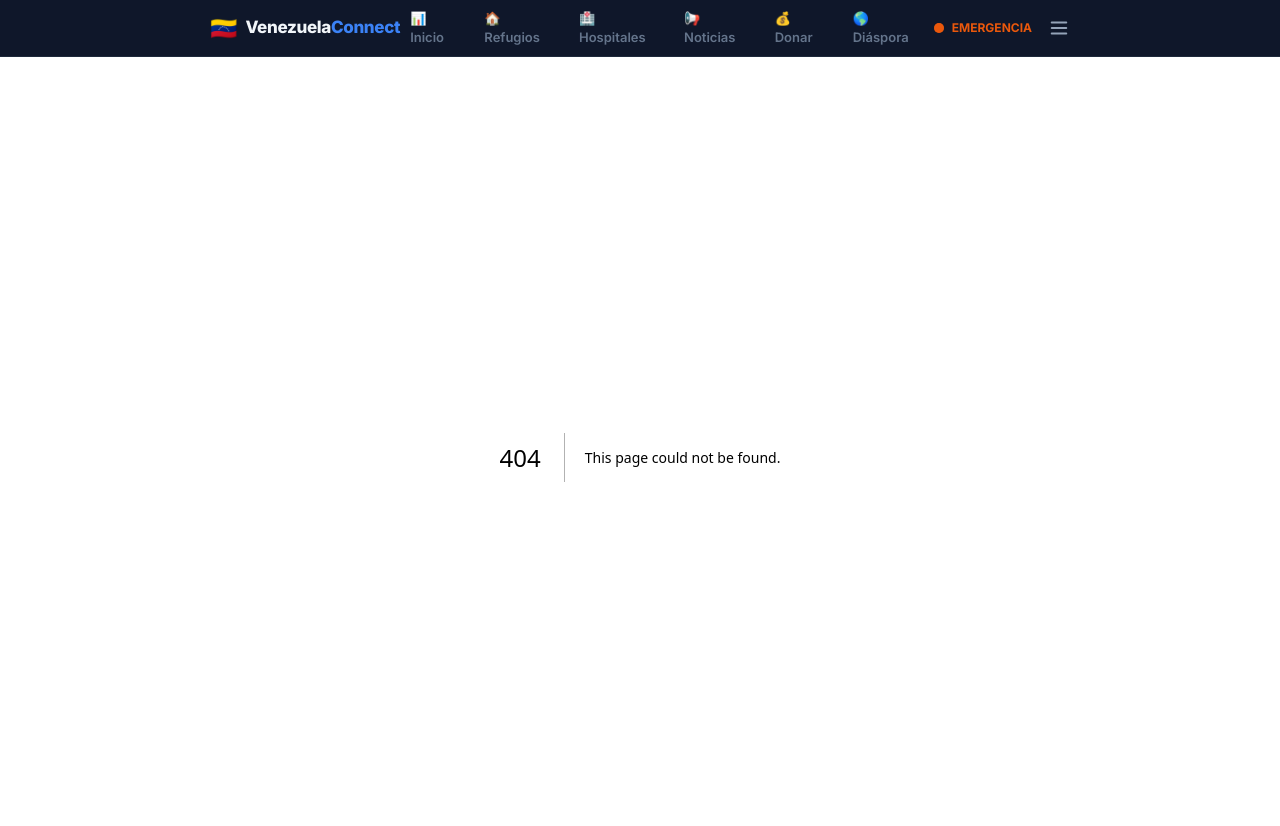
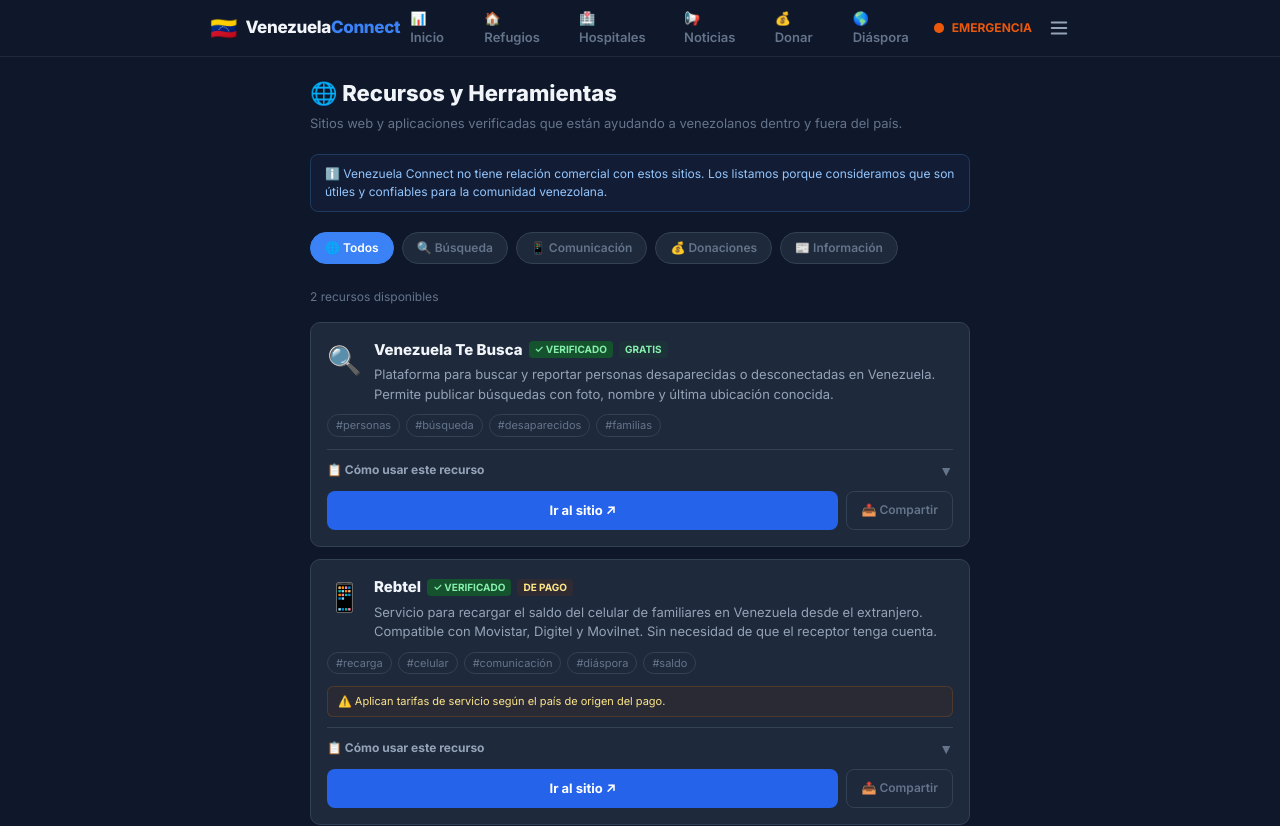
Before and after one commit to venezuelaconnectdev-lgtm/venezuela-connect, a Next.js app in the folder venezuela-connect-clean/: page /recursos in a window 1280 px wide. Before the commit this address had no page. Shown: the top 826 px of the page. Built offline with nearby package versions, Linux system fonts and the light colour scheme.

Commit message:
incoporacion recursos extra

```diff
--- /dev/null
+++ b/venezuela-connect-clean/app/recursos/page.tsx
@@ -0,0 +1,200 @@
+'use client'
+import { useState } from 'react'
+
+const RECURSOS = [
+  {
+    id: 1,
+    categoria: 'busqueda',
+    icon: '🔍',
+    nombre: 'Venezuela Te Busca',
+    descripcion: 'Plataforma para buscar y reportar personas desaparecidas o desconectadas en Venezuela. Permite publicar búsquedas con foto, nombre y última ubicación conocida.',
+    url: 'https://venezuelatebusca.com/',
+    como_usar: [
+      'Entra al sitio y selecciona "Buscar persona" o "Reportar desaparecido"',
+      'Ingresa el nombre completo y la última ubicación conocida',
+      'Agrega una foto si es posible para facilitar la identificación',
+      'Comparte el enlace de búsqueda por WhatsApp con familiares',
+    ],
+    tags: ['personas', 'búsqueda', 'desaparecidos', 'familias'],
+    gratuito: true,
+    verificado: true,
+  },
+  {
+    id: 2,
+    categoria: 'comunicacion',
+    icon: '📱',
+    nombre: 'Rebtel',
+    descripcion: 'Servicio para recargar el saldo del celular de familiares en Venezuela desde el extranjero. Compatible con Movistar, Digitel y Movilnet. Sin necesidad de que el receptor tenga cuenta.',
+    url: 'https://www.rebtel.com/es/',
+    como_usar: [
+      'Entra al sitio y selecciona el país: Venezuela',
+      'Ingresa el número de teléfono del familiar a recargar',
+      'Elige el monto de recarga y el operador (Movistar, Digitel, Movilnet)',
+      'Paga con tarjeta de crédito o débito internacional',
+      'La recarga llega en minutos directamente al celular',
+    ],
+    tags: ['recarga', 'celular', 'comunicación', 'diáspora', 'saldo'],
+    gratuito: false,
+    verificado: true,
+    nota: 'Aplican tarifas de servicio según el país de origen del pago.',
+  },
+]
+
+const CATEGORIAS = [
+  { id: 'all',          label: 'Todos',          icon: '🌐' },
+  { id: 'busqueda',     label: 'Búsqueda',       icon: '🔍' },
+  { id: 'comunicacion', label: 'Comunicación',   icon: '📱' },
+  { id: 'donacion',     label: 'Donaciones',     icon: '💰' },
+  { id: 'informacion',  label: 'Información',    icon: '📰' },
+]
+
+export default function RecursosPage() {
+  const [filtro, setFiltro]       = useState('all')
+  const [expandido, setExpandido] = useState<number | null>(null)
+
+  const filtrados = RECURSOS.filter(r => filtro === 'all' || r.categoria === filtro)
+
+  return (
+    <div style={{ maxWidth: 700, margin: '0 auto', padding: '20px 20px 80px' }}>
+
+      {/* HEADER */}
+      <div style={{ marginBottom: 20 }}>
+        <div style={{ fontSize: 22, fontWeight: 800, marginBottom: 4 }}>🌐 Recursos y Herramientas</div>
+        <div style={{ fontSize: 13, color: '#64748b', lineHeight: 1.5 }}>
+          Sitios web y aplicaciones verificadas que están ayudando a venezolanos dentro y fuera del país.
+        </div>
+      </div>
+
+      {/* AVISO */}
+      <div style={{ background: '#1e3a5f33', border: '1px solid #1e3a5f', borderRadius: 8, padding: '10px 14px', marginBottom: 20, fontSize: 12, color: '#93c5fd', lineHeight: 1.5 }}>
+        ℹ️ Venezuela Connect no tiene relación comercial con estos sitios. Los listamos porque consideramos que son útiles y confiables para la comunidad venezolana.
+      </div>
+
+      {/* FILTROS */}
+      <div style={{ display: 'flex', gap: 8, marginBottom: 20, overflowX: 'auto', paddingBottom: 4 }}>
+        {CATEGORIAS.map(c => (
+          <button
+            key={c.id}
+            onClick={() => setFiltro(c.id)}
+            className={`filter-btn ${filtro === c.id ? 'active' : ''}`}
+          >
+            {c.icon} {c.label}
+          </button>
+        ))}
+      </div>
+
+      {/* CONTADOR */}
+      <div style={{ fontSize: 12, color: '#64748b', marginBottom: 16 }}>
+        {filtrados.length} recurso{filtrados.length !== 1 ? 's' : ''} disponible{filtrados.length !== 1 ? 's' : ''}
+      </div>
+
+      {/* LISTA */}
+      <div style={{ display: 'flex', flexDirection: 'column', gap: 12 }}>
+        {filtrados.map(r => (
+          <div key={r.id} className="card">
+
+            {/* TOP ROW */}
+            <div style={{ display: 'flex', gap: 12, alignItems: 'flex-start', marginBottom: 10 }}>
+              <div style={{ fontSize: 28, flexShrink: 0 }}>{r.icon}</div>
+              <div style={{ flex: 1 }}>
+                <div style={{ display: 'flex', gap: 6, flexWrap: 'wrap', marginBottom: 4, alignItems: 'center' }}>
+                  <span style={{ fontWeight: 800, fontSize: 15 }}>{r.nombre}</span>
+                  {r.verificado && (
+                    <span style={{ background: '#14532d', color: '#86efac', padding: '1px 6px', borderRadius: 4, fontSize: 10, fontWeight: 700 }}>
+                      ✓ VERIFICADO
+                    </span>
+                  )}
+                  {r.gratuito ? (
+                    <span style={{ background: '#14532d33', color: '#86efac', padding: '1px 6px', borderRadius: 4, fontSize: 10, fontWeight: 700 }}>
+                      GRATIS
+                    </span>
+                  ) : (
+                    <span style={{ background: '#78350f33', color: '#fde68a', padding: '1px 6px', borderRadius: 4, fontSize: 10, fontWeight: 700 }}>
+                      DE PAGO
+                    </span>
+                  )}
+                </div>
+                <div style={{ fontSize: 13, color: '#94a3b8', lineHeight: 1.5 }}>{r.descripcion}</div>
+              </div>
+            </div>
+
+            {/* TAGS */}
+            <div style={{ display: 'flex', gap: 6, flexWrap: 'wrap', marginBottom: 12 }}>
+              {r.tags.map(t => (
+                <span key={t} style={{ background: '#1e293b', border: '1px solid #334155', color: '#64748b', padding: '2px 8px', borderRadius: 20, fontSize: 11 }}>
+                  #{t}
+                </span>
+              ))}
+            </div>
+
+            {/* NOTA */}
+            {r.nota && (
+              <div style={{ background: '#78350f22', border: '1px solid #d9770633', borderRadius: 6, padding: '6px 10px', fontSize: 11, color: '#fde68a', marginBottom: 10 }}>
+                ⚠️ {r.nota}
+              </div>
+            )}
+
+            {/* CÓMO USAR — acordeón */}
+            <div
+              style={{ borderTop: '1px solid #334155', paddingTop: 10, marginBottom: 10, cursor: 'pointer', display: 'flex', justifyContent: 'space-between', alignItems: 'center' }}
+              onClick={() => setExpandido(expandido === r.id ? null : r.id)}
+            >
+              <span style={{ fontSize: 12, fontWeight: 700, color: '#94a3b8' }}>📋 Cómo usar este recurso</span>
+              <span style={{ color: '#64748b', fontSize: 14 }}>{expandido === r.id ? '▲' : '▼'}</span>
+            </div>
+
+            {expandido === r.id && (
+              <div style={{ marginBottom: 12 }}>
+                {r.como_usar.map((paso, i) => (
+                  <div key={i} style={{ display: 'flex', gap: 10, marginBottom: 8, alignItems: 'flex-start' }}>
+                    <div style={{ background: '#1e3a5f', color: '#93c5fd', borderRadius: '50%', width: 22, height: 22, display: 'flex', alignItems: 'center', justifyContent: 'center', fontSize: 11, fontWeight: 800, flexShrink: 0 }}>
+                      {i + 1}
+                    </div>
+                    <div style={{ fontSize: 13, color: '#94a3b8', lineHeight: 1.5 }}>{paso}</div>
+                  </div>
+                ))}
+              </div>
+            )}
+
+            {/* ACTIONS */}
+            <div style={{ display: 'flex', gap: 8 }}>
+              <a href={r.url} target="_blank" rel="noopener noreferrer" style={{ flex: 1 }}>
+                <button className="btn-primary" style={{ width: '100%' }}>
+                  Ir al sitio ↗
+                </button>
+              </a>
+              <button
+                className="btn-outline"
+                onClick={() => window.open(`https://wa.me/?text=${encodeURIComponent(`🔗 Recurso útil: ${r.nombre}\n${r.descripcion}\n\n${r.url}\n\nVía Venezuela Connect`)}`, '_blank')}
+              >
+                📤 Compartir
+              </button>
+            </div>
+          </div>
+        ))}
+
+        {filtrados.length === 0 && (
+          <div className="card" style={{ textAlign: 'center', padding: 40, color: '#64748b' }}>
+            <div style={{ fontSize: 32, marginBottom: 8 }}>🔍</div>
+            <div>No hay recursos en esta categoría todavía</div>
+            <div style={{ fontSize: 12, marginTop: 6 }}>¿Conoces uno? Escríbenos para agregarlo</div>
+          </div>
+        )}
+      </div>
+
+      {/* SUGERIR RECURSO */}
+      <div style={{ marginTop: 24, background: '#1e293b', border: '1px solid #334155', borderRadius: 10, padding: 20 }}>
+        <div style={{ fontSize: 15, fontWeight: 700, marginBottom: 6 }}>➕ ¿Conoces otro recurso útil?</div>
+        <div style={{ fontSize: 13, color: '#94a3b8', marginBottom: 14, lineHeight: 1.5 }}>
+          Si conoces una plataforma, app o sitio web que esté ayudando a venezolanos, escríbenos para evaluarlo y agregarlo.
+        </div>
+        <a href="mailto:recursos@venezuelaconnect.org">
+          <button className="btn-outline" style={{ fontSize: 13 }}>
+            ✉️ Sugerir recurso
+          </button>
+        </a>
+      </div>
+
+    </div>
+  )
+}
```
